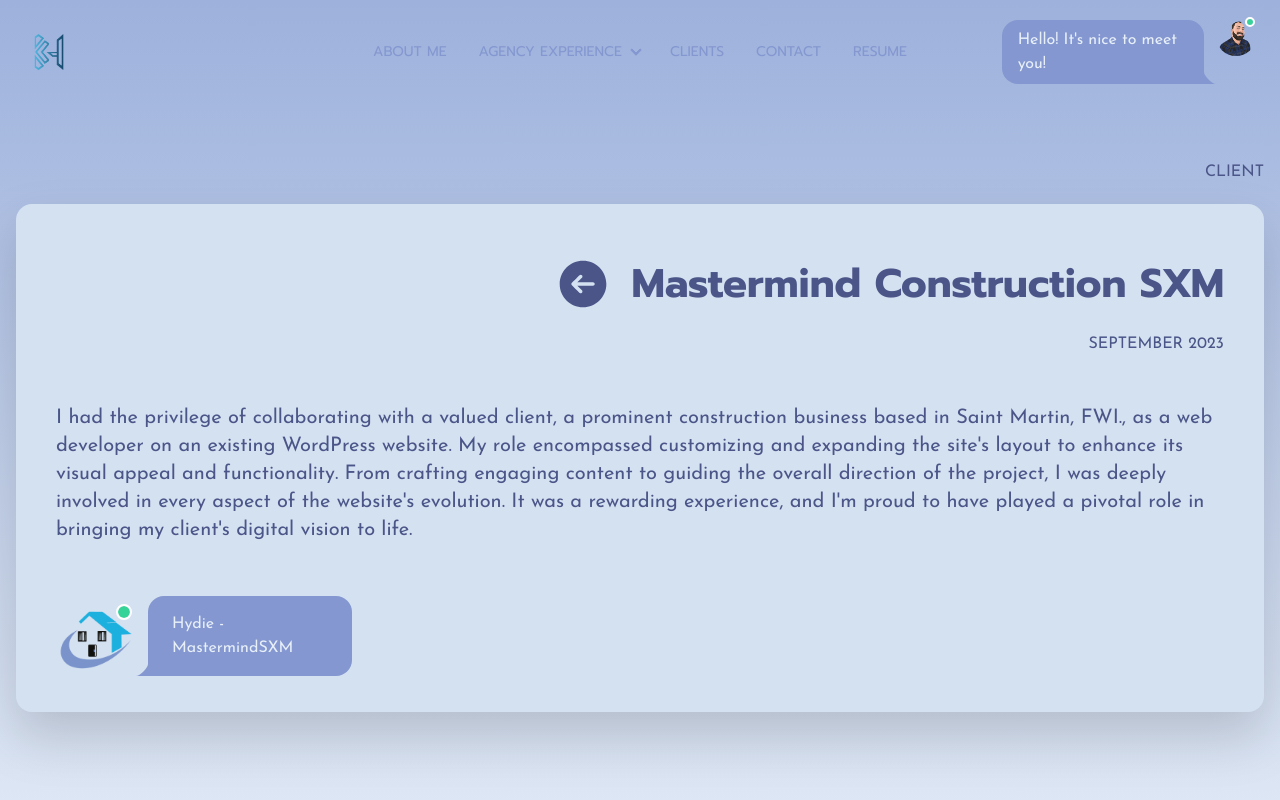
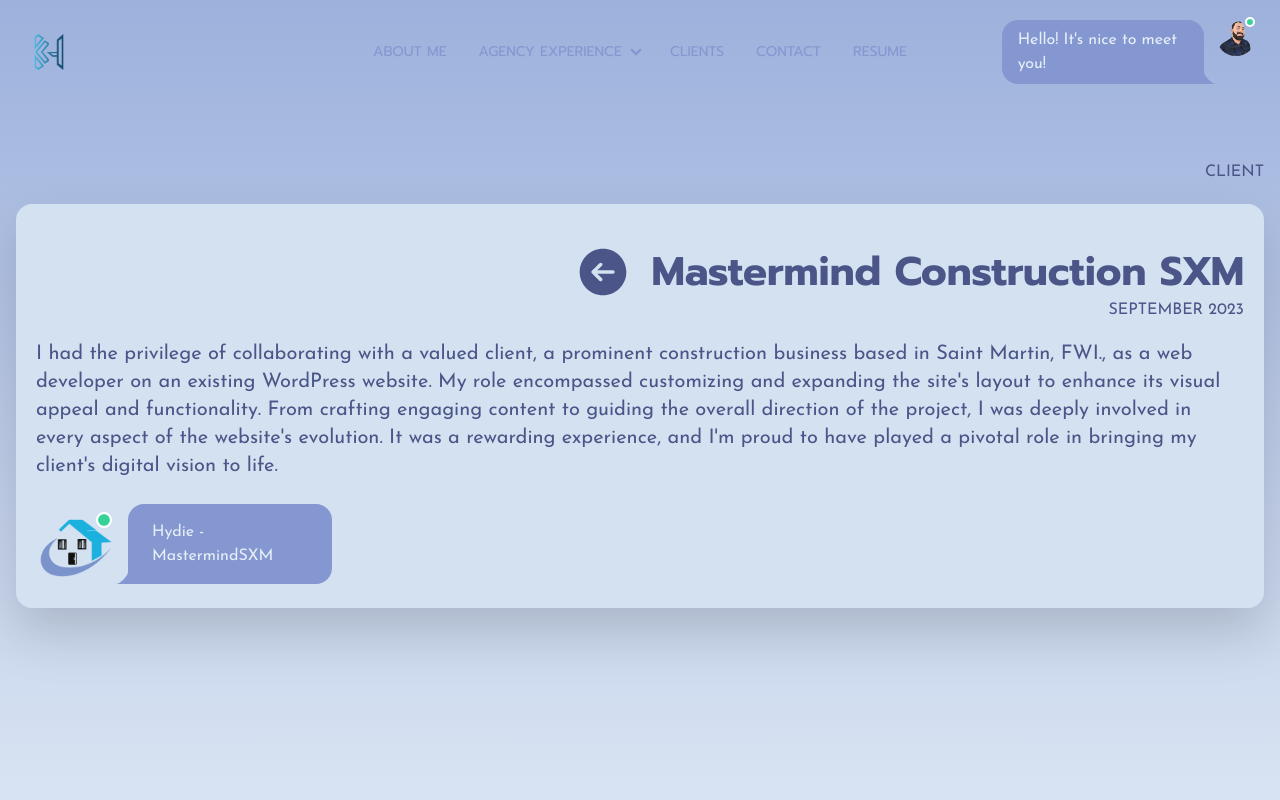
Before and after one commit to KhalidH82/khosein-23, a Next.js app: page /clients in a window 1280 px wide. Shown: the top 800 px of the page. Built offline with nearby package versions, Linux system fonts and the light colour scheme.

Commit message:
client update

```diff
--- a/components/Client.jsx
+++ b/components/Client.jsx
@@ -5,13 +5,13 @@ import { prompt, josefin } from "../app/fonts";
 
 const Clients = ({ client }) => {
   return (
-    <div className="py-24">
+    <div className="h-screen py-24">
       {client.map((c) => (
         <>
           <p className={`uppercase text-right mb-5 ${josefin.className}`}>
             Client
           </p>
-          <div className="card bg-ship-cove-200 px-10 py-8 drop-shadow-2xl">
+          <div className="card bg-ship-cove-200 p-5 drop-shadow-2xl">
             <a
               href={c.link}
               className="flex items-center justify-end underline lg:no-underline"
@@ -22,19 +22,21 @@ const Clients = ({ client }) => {
                   className="w-24 h-24 object-contain px-5"
                 />
               </button>
-              <h2 className={`font-bold leading-[1.3] ${prompt.className}`}>
-                {c.name}
-              </h2>
+              <div className="flex flex-col relative top-3">
+                <h2 className={`font-bold leading-[1.3] ${prompt.className}`}>
+                  {c.name}
+                </h2>
+                <p className={`uppercase text-right ${josefin.className}`}>
+                  {c.date}
+                </p>
+              </div>
             </a>
-            <p className={`uppercase text-right ${josefin.className}`}>
-              {c.date}
-            </p>
-            <div className="mt-12">
+            <div className="mt-5">
               <p className={`text-xl leading-1 ${josefin.className}`}>
                 {c.description}
               </p>
             </div>
-            <div className="mt-12">
+            <div className="mt-5">
               {c.testimonials.map((testimonial) => (
                 <div className="flex">
                   <div className="avatar online h-20 mt-2">
```
